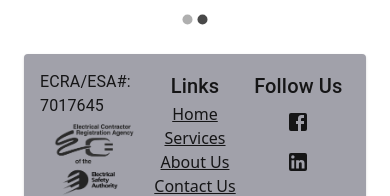
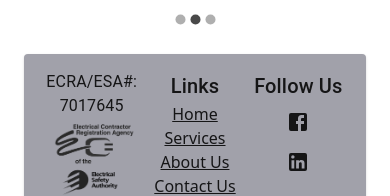
Before and after one commit to RyCannaC/SparkeUpdate, a Next.js app: page / in a window 390 px wide. Shown: the part 1954-2150 px from the top of the page. Built offline with nearby package versions, Linux system fonts and the light colour scheme.

Commit message:
updated mobile footer and added 3rd testimonial

```diff
--- a/components/Footer.jsx
+++ b/components/Footer.jsx
@@ -40,7 +40,8 @@ const Footer = () => {
                                 textAlign: 'left',          // Left-align the text
                               }}
                             >
-                        <Typography>ECRA/ESA#: 7017645</Typography>
+                        <Typography>ECRA/ESA#:</Typography>
+                        <Typography>7017645</Typography>
                         <Image
                             src="/assets/img/ECRA-ESA-logo-black.png"
                             alt="ecra_esa_logo"
--- a/components/Testimonials.jsx
+++ b/components/Testimonials.jsx
@@ -54,6 +54,11 @@ export default function Testimonials(props)
             "title": "'Great Service and Communication'",
             "name": "-Shawn S.",
             "description": "Ryan is a very knowledgeable electrician, he provides great service, recommendations, and very reasonable rates. His communication is also excellent, unlike many other contractors. I recently hired Ryan to complete some residential electrical work. Scope of work was to install some motion lights, remove the old ones and install a switch. I am very pleased with all of his work, and providing recommendations. If you are looking for a great electrician, contact Ryan. I will certainly use him for any future electrical needs."
+        },
+        {
+            "title": "'Punctual and Professional'",
+            "name": "-Sunny S.",
+            "description": "Ryan has done an exceptional job on different electrical work that was needed on our home. His professionalism and punctuality has made him our go to electrician for numerous light fixture installations on many occasions. I would highly recommend him to others as I have done so to my neighbors."
         }
     ]
 
```
